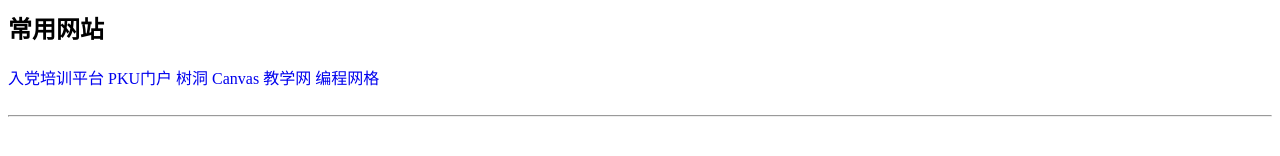
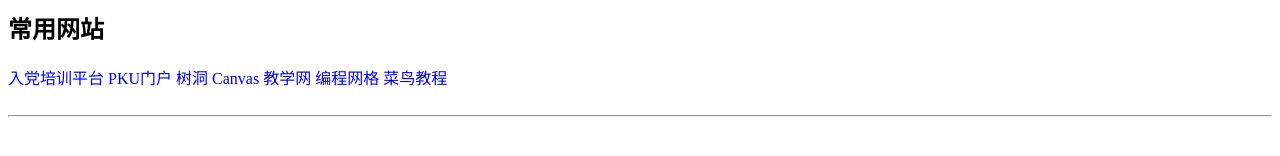
Before and after one commit to yangchen-2/yangchen-2.github.io, a plain HTML site: page index.html in a window 1280 px wide. Shown: the part 630-786 px from the top of the page. Drawn offline with Linux system fonts and the light colour scheme.

Commit message:
Update index.html

```diff
--- a/index.html
+++ b/index.html
@@ -85,6 +85,7 @@
 		<a href="https://pku.nstructure.com/">Canvas</a>
 		<a href="https://course.pku.edu.cn/">教学网</a>
 		<a href="http://www.pkupc.cn/programming/">编程网格</a>
+		<a href="https://www.runoob.com/">菜鸟教程</a>
 	</div>
 
 	<br><HR>
```
